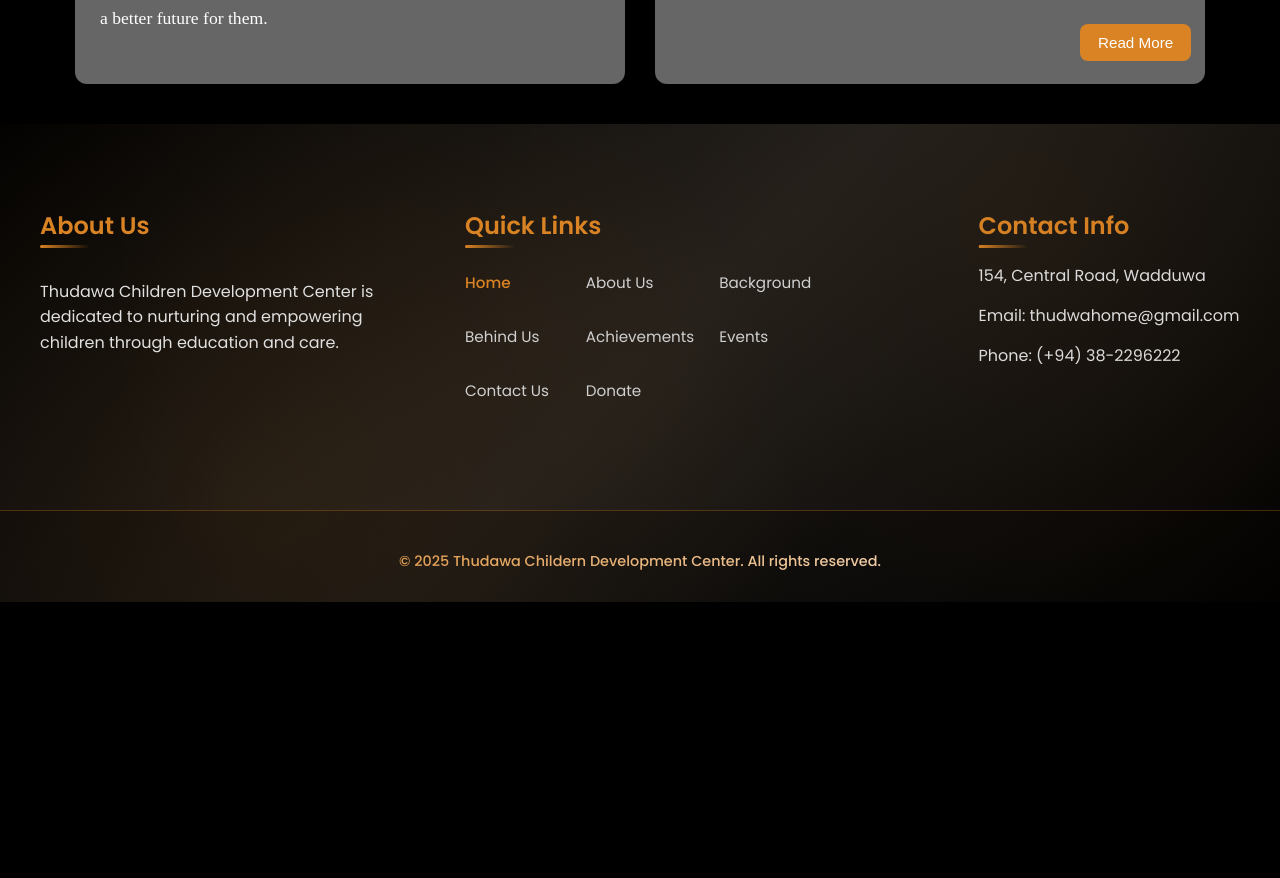
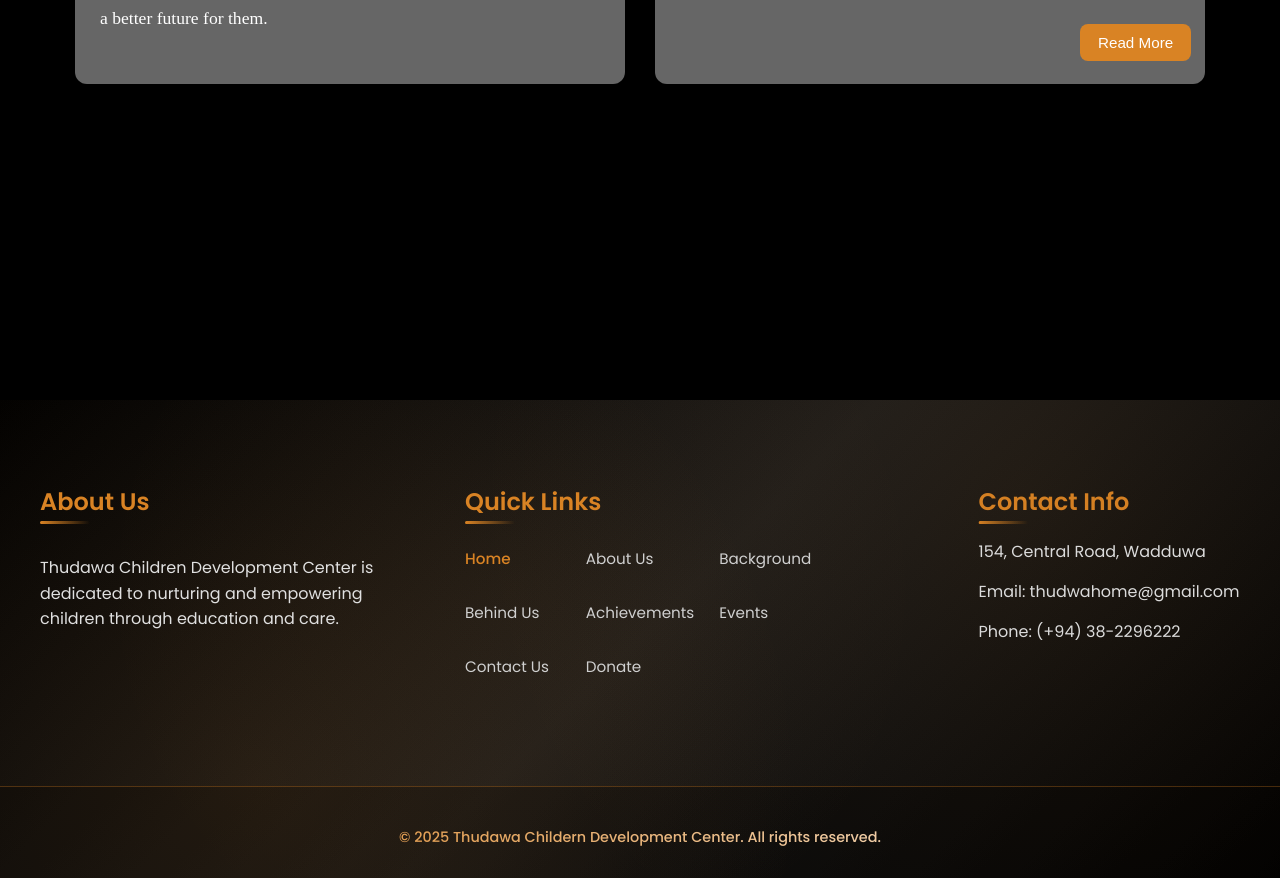
Before and after one commit to Dulan19/Thudawa_Website, a React (Create React App) app: page / in a window 1280 px wide. Shown: the part 1020-1898 px from the top of the page. Before the commit the page ends 1622 px from the top, so only its background shows below. Built offline with nearby package versions, Linux system fonts and the light colour scheme.

Commit message:
Update App.js

```diff
--- a/src/App.js
+++ b/src/App.js
@@ -51,6 +51,26 @@
             </div>
           </div>
         </div>
+
+
+        <div className="Events-section">
+          <h2>Events</h2>
+          <div className="events-container">
+            <div className="event-card">
+              <h3>Event 1</h3>
+              <p>Description of Event 1.</p>
+            </div>
+            <div className="event-card">
+              <h3>Event 2</h3>
+              <p>Description of Event 2.</p>
+            </div>
+            <div className="event-card">
+              <h3>Event 3</h3>
+              <p>Description of Event 3.</p>
+            </div>
+          </div>
+        </div>
+
         <Footer />
       </div>
     </div>
```
